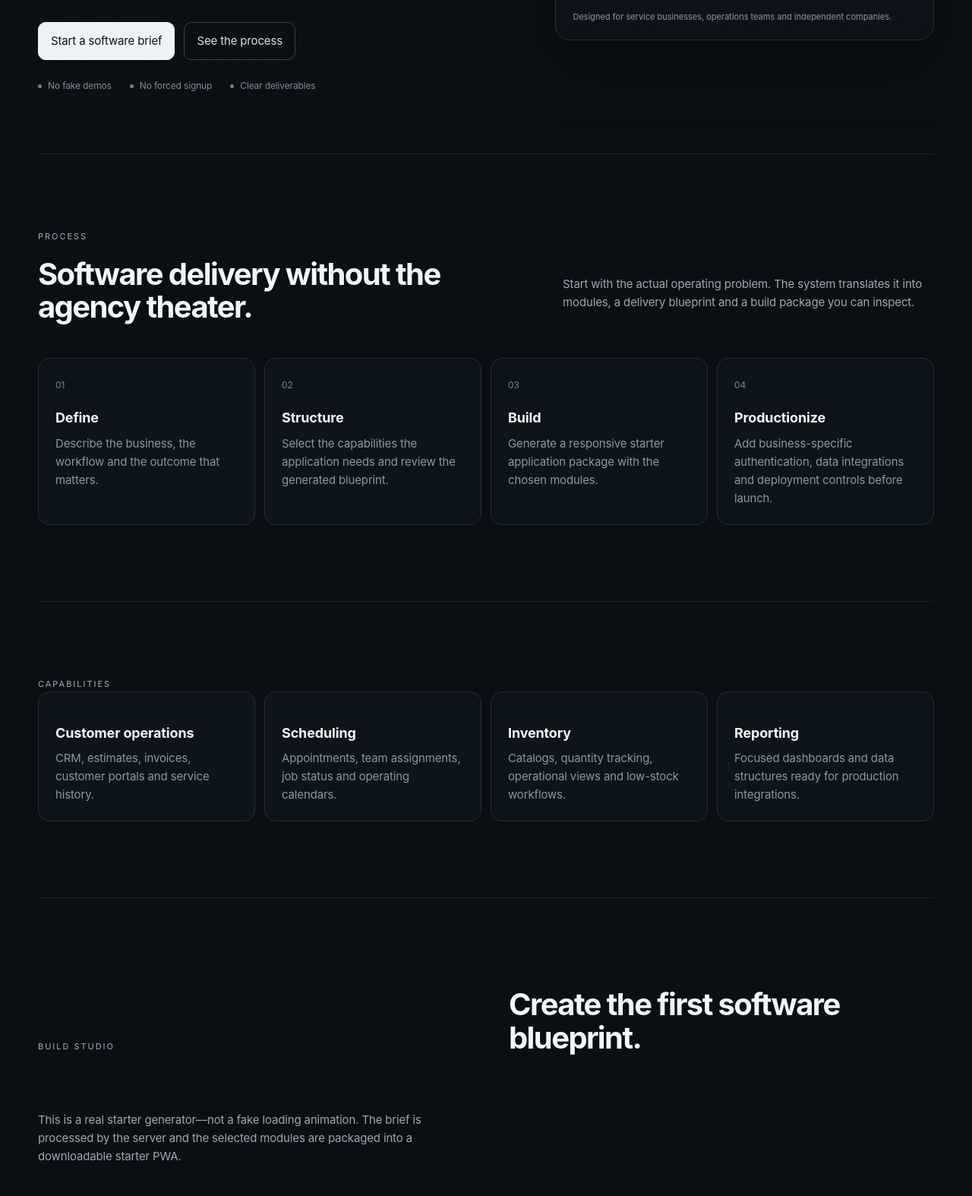
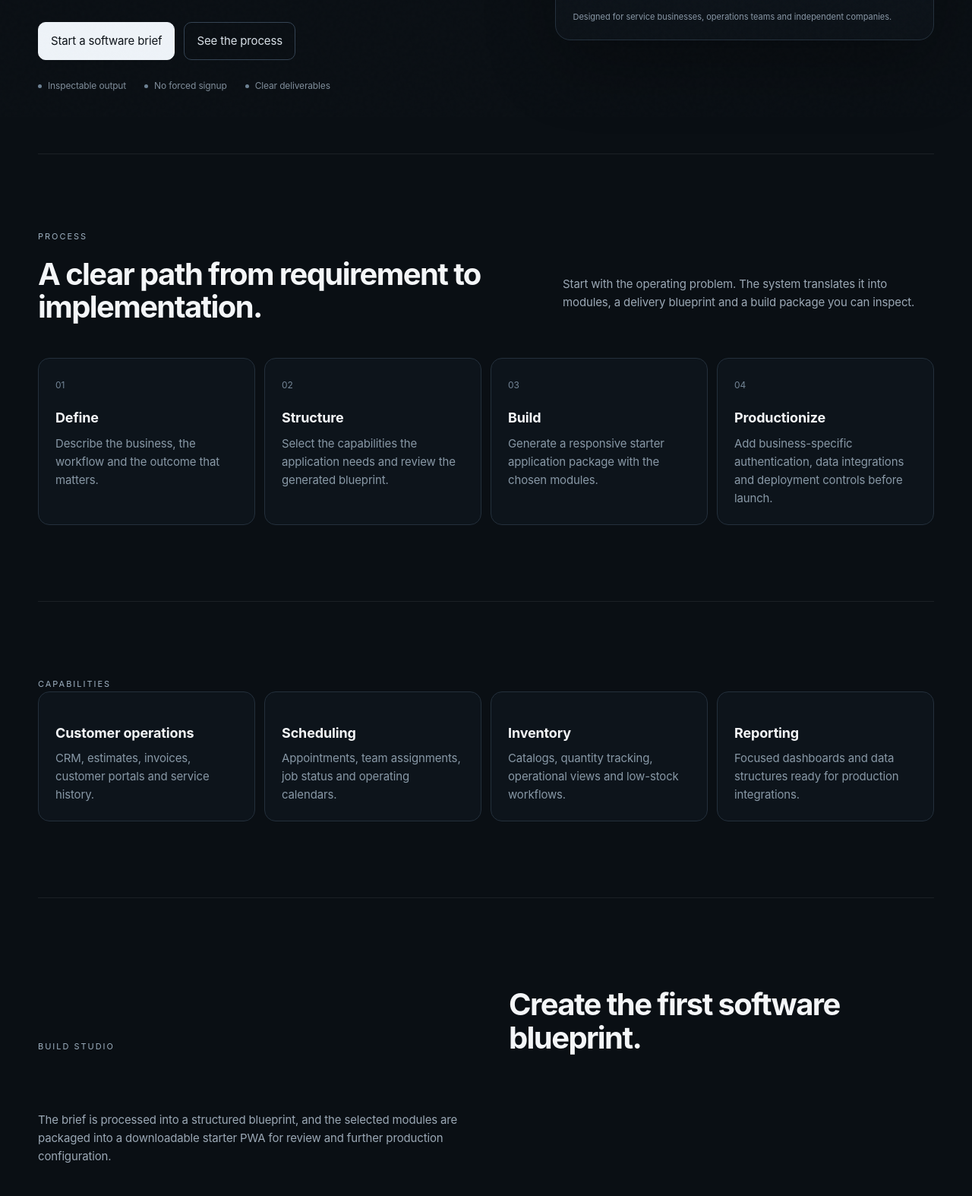
Before and after one commit to unknownsource01010-sudo/skills-github-pages, a website: page public/index.html in a window 1280 px wide. Shown: the part 646-2220 px from the top of the page at 76% size. Drawn offline with Linux system fonts and the light colour scheme.

Commit message:
Refine public trust copy and metadata

```diff
--- a/public/index.html
+++ b/public/index.html
@@ -4,7 +4,16 @@
   <meta charset="utf-8">
   <meta name="viewport" content="width=device-width,initial-scale=1,viewport-fit=cover">
   <meta name="theme-color" content="#0a0f14">
-  <meta name="description" content="Venture Systems turns a business brief into a structured software blueprint and starter application package.">
+  <meta name="description" content="Venture Systems turns a business brief into a structured software blueprint and downloadable starter application.">
+  <link rel="canonical" href="https://venture-systems.onrender.com/">
+  <meta property="og:type" content="website">
+  <meta property="og:title" content="Venture Systems — Business Software Studio">
+  <meta property="og:description" content="Turn a business requirement into a structured software blueprint and working starter application.">
+  <meta property="og:url" content="https://venture-systems.onrender.com/">
+  <meta name="twitter:card" content="summary">
+  <meta name="twitter:title" content="Venture Systems — Business Software Studio">
+  <meta name="twitter:description" content="Business requirements translated into inspectable software output.">
+  <link rel="icon" href="/favicon.svg" type="image/svg+xml">
   <title>Venture Systems — Business Software Studio</title>
   <link rel="stylesheet" href="/style.css">
 </head>
@@ -24,7 +33,7 @@
         <h1>From business problem<br>to working software.</h1>
         <p class="lead">Define the operation. Select what the business needs. Venture Systems creates a structured application blueprint and packages a working starter PWA in one guided flow.</p>
         <div class="hero-actions"><a href="#studio" class="primary">Start a software brief</a><a href="#process" class="secondary">See the process</a></div>
-        <div class="trustline"><span>No fake demos</span><span>No forced signup</span><span>Clear deliverables</span></div>
+        <div class="trustline"><span>Inspectable output</span><span>No forced signup</span><span>Clear deliverables</span></div>
       </div>
       <div class="hero-panel" aria-label="software delivery pipeline">
         <div class="panel-head"><span>DELIVERY PIPELINE</span><small>READY</small></div>
@@ -40,7 +49,7 @@
 
     <section class="section" id="process">
       <div class="section-label">PROCESS</div>
-      <div class="section-intro"><h2>Software delivery without the agency theater.</h2><p>Start with the actual operating problem. The system translates it into modules, a delivery blueprint and a build package you can inspect.</p></div>
+      <div class="section-intro"><h2>A clear path from requirement to implementation.</h2><p>Start with the operating problem. The system translates it into modules, a delivery blueprint and a build package you can inspect.</p></div>
       <div class="steps">
         <article><span>01</span><h3>Define</h3><p>Describe the business, the workflow and the outcome that matters.</p></article>
         <article><span>02</span><h3>Structure</h3><p>Select the capabilities the application needs and review the generated blueprint.</p></article>
@@ -63,7 +72,7 @@
       <div class="studio-copy">
         <div class="section-label">BUILD STUDIO</div>
         <h2>Create the first software blueprint.</h2>
-        <p>This is a real starter generator—not a fake loading animation. The brief is processed by the server and the selected modules are packaged into a downloadable starter PWA.</p>
+        <p>The brief is processed into a structured blueprint, and the selected modules are packaged into a downloadable starter PWA for review and further production configuration.</p>
       </div>
 
       <form id="studioForm" class="studio">
```
